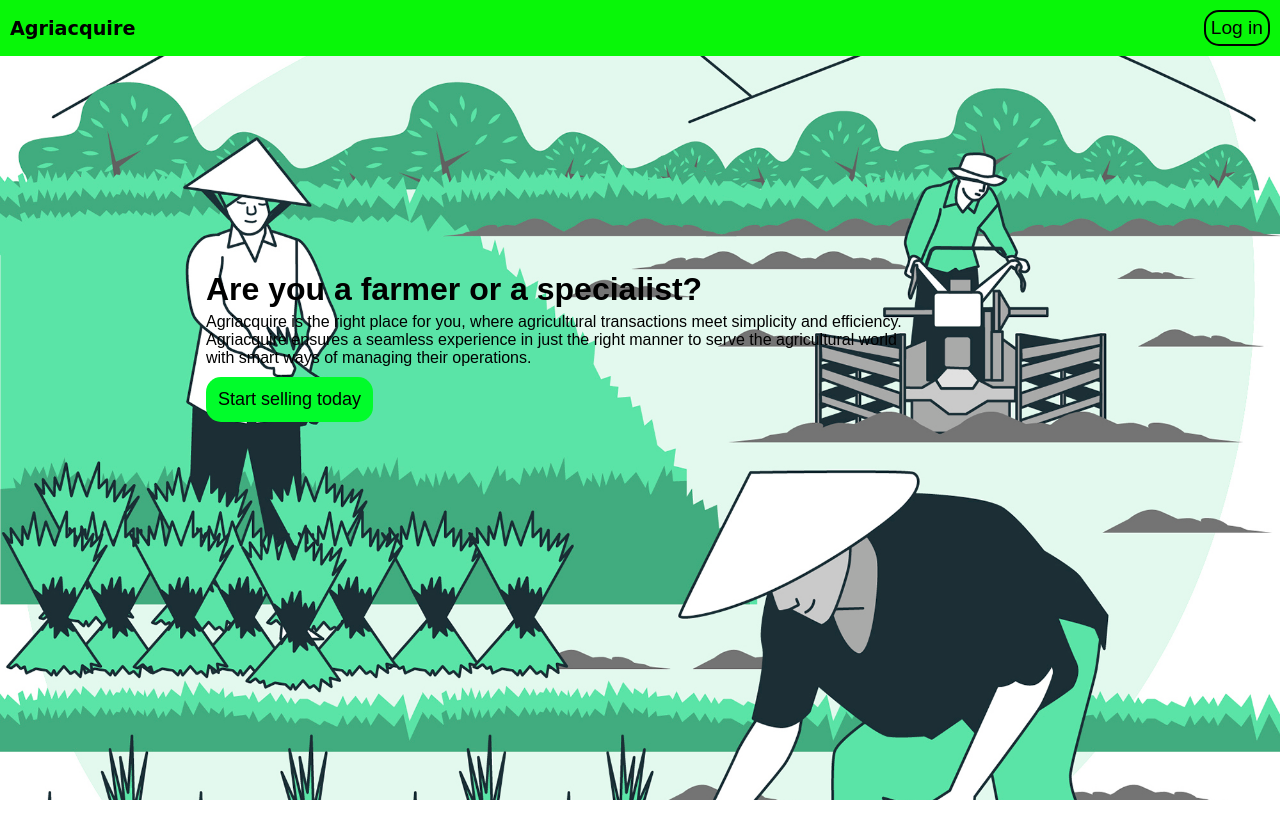
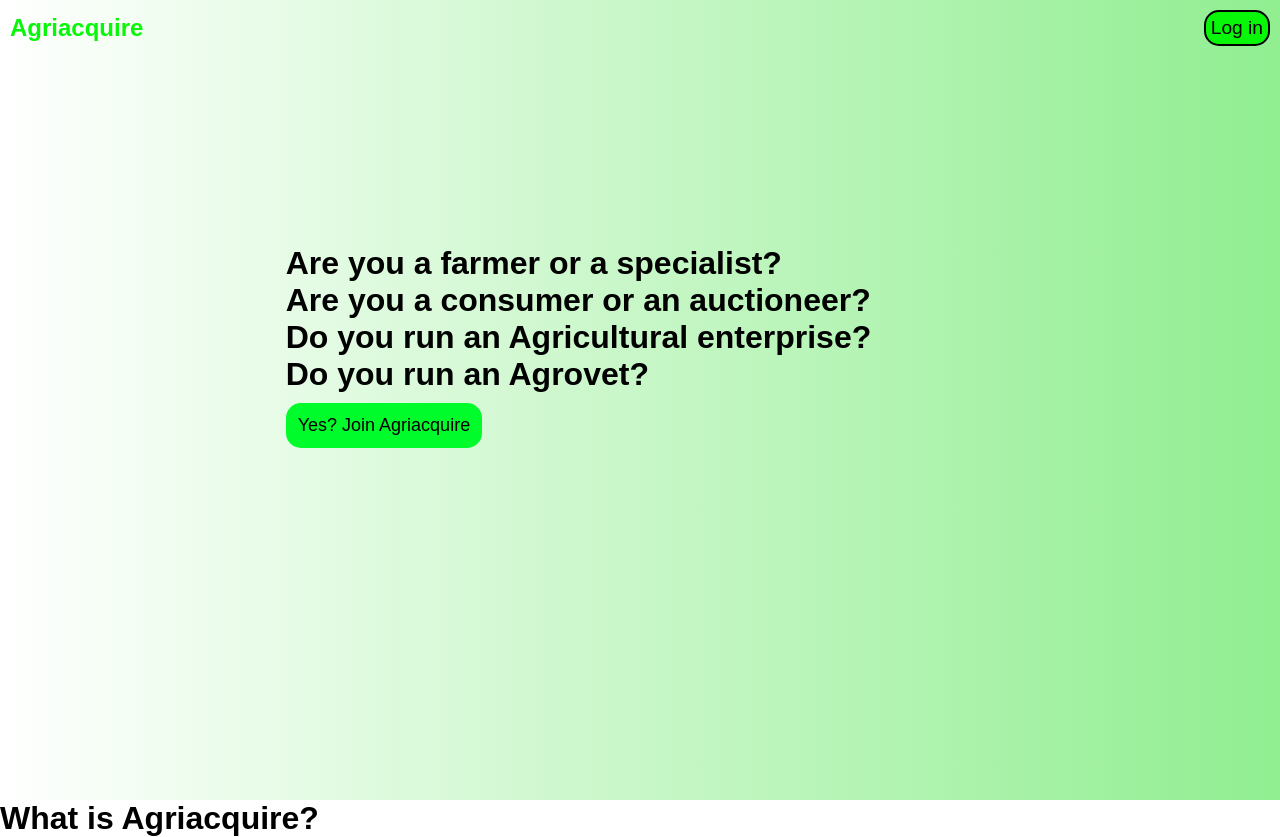
Before and after one commit to Agriacquire/Agriacquire, a plain HTML site: page index.html in a window 1280 px wide. Before the commit the page ends 800 px from the top, so only its background shows below. Drawn offline with Linux system fonts and the light colour scheme.

Commit message:
added a backgroun linear gradient started a new section"what"

```diff
--- a/index.html
+++ b/index.html
@@ -9,7 +9,7 @@
 <body>
     <div class="nav">
   <nav>
-        <div class="logo">Agriacquire</div>
+        <div class="logo"><h1> Agriacquire</h1></div>
         <button>Log in</button>
 
     </nav>
@@ -19,16 +19,19 @@
         <div class="content">
 
               <h1>Are you a farmer or a specialist?</h1>
+              <h1>Are you a consumer or an auctioneer?</h1>
+              <h1>Do you run an Agricultural enterprise? </h1>
+              <h1>Do you run an Agrovet?</h1>
 
-        <p>Agriacquire is the right place for you, where agricultural transactions meet simplicity and efficiency.
-        Agriacquire ensures a seamless experience in just the right manner to serve the agricultural world with smart ways of managing their operations.</p>
-
-        <button>Start selling today</button>
+        <button>Yes? Join Agriacquire</button>
 
 
         </div>
 
     </div>
+    <div class="what">
+        <h1>What is Agriacquire?</h1>
+    </div>
 
 </body>
 </html>
--- a/style.css
+++ b/style.css
@@ -8,17 +8,21 @@
 nav{
     justify-content: space-between;
     display: flex;
-    background: rgb(8, 247, 8);
-    position: absolute;
+    position: fixed;
     padding: 10px;
     align-items: center;
     width: 100%;
+    background: linear-gradient(to right,white to left, lightgreen);
 
 }
 .logo{
-    font-size: larger;
+    color:  rgb(8, 247, 8);
     font-weight: 600;
     font-family: cursive;
+    cursor: pointer;
+}
+.logo:hover{
+    color: blue;
 }
 nav button{
     border-style: solid;
@@ -35,12 +39,15 @@ nav button:hover{
 
 }
 .home{
-    background-image: url("/Media/7922065.jpg");
+    background:linear-gradient(to right,white,lightgreen);
     background-size: cover;
+    background-repeat: no-repeat;
+    display: grid;
+    background-position: center;
+    width: 100%;
     height: 100vh;
-    background-position: left;
-    padding: 20px 1%;
-    width: 100%;
+    padding: 40px 10%;
+
 
 
 }
```
Also changed, not shown: Media/6924544.jpg (deleted), Media/7922065.jpg (deleted), Media/WhatsApp Image 2024-04-26 at 4.59.06 PM.jpeg (added), Media/undraw_welcoming_re_x0qo.svg (deleted), 2 other files.
